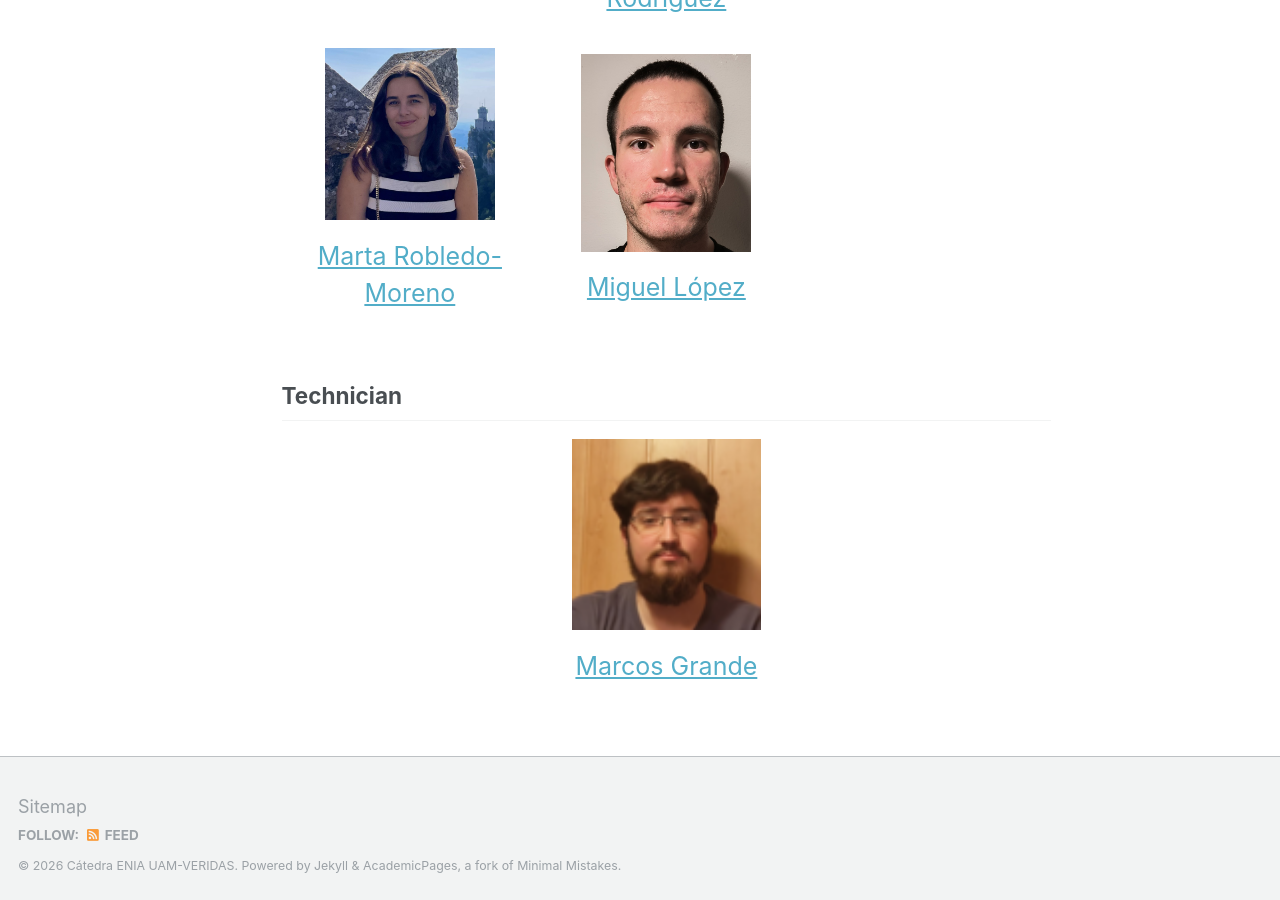
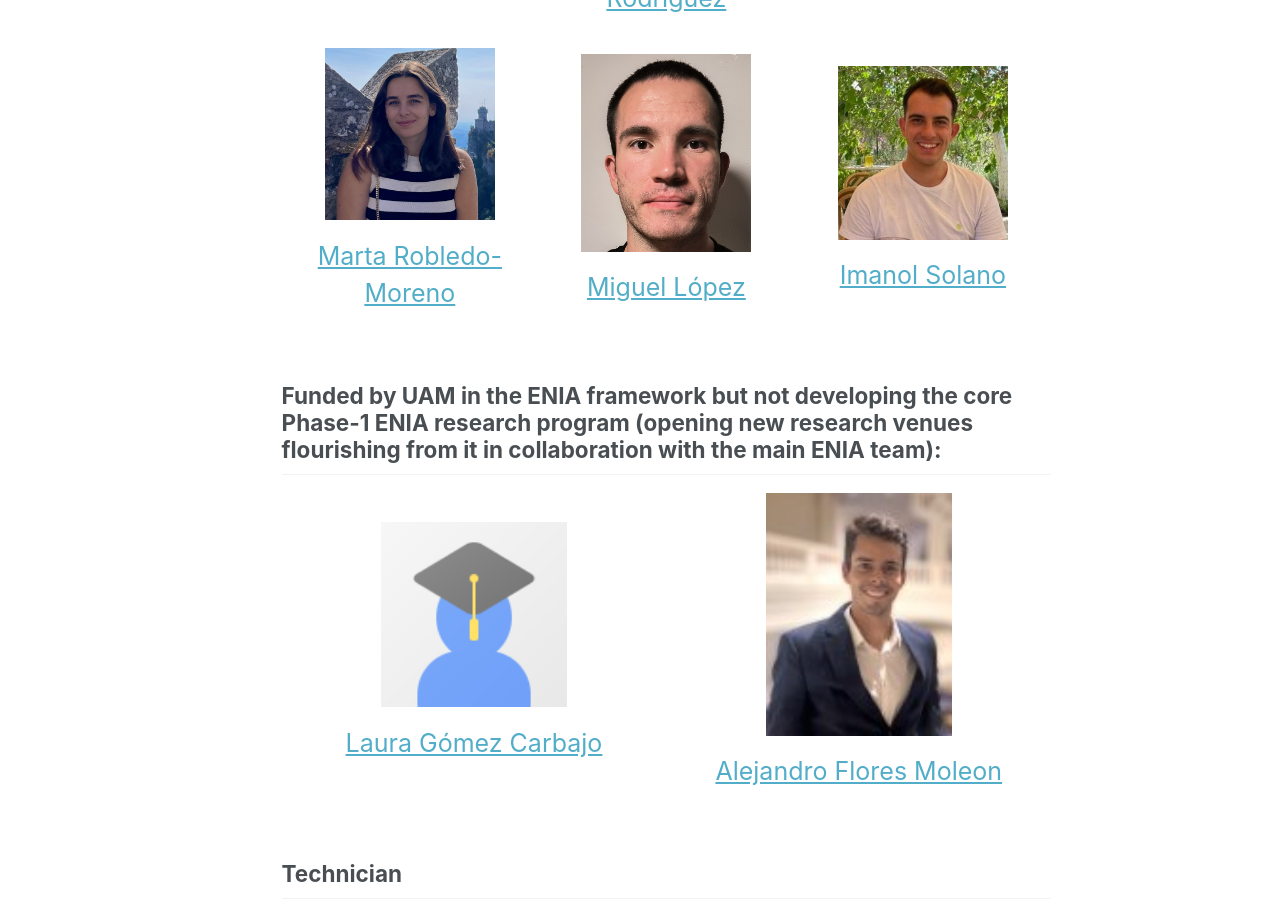
Before and after one commit to catedraeniauam/catedraeniauam.github.io, a Jekyll site: the page built from _pages/team.md, in a window 1280 px wide and 900 px high, scrolled down 2430 px. Built offline with Jekyll 4.4.1, drawn with Linux system fonts in a browser that asks for light colours.

Commit message:
Agregamos 2 nuevos PHDs, cambiamos los links de linkedin a scholar y agregamos a Imanol al apartado de Team

```diff
--- a/_pages/team.md
+++ b/_pages/team.md
@@ -92,27 +92,47 @@ PhD Students
     <tr>
       <td width="33%">
           <p align="center"><img class="img-70" src="https://catedraeniauam.github.io/images/javier.png"></p>
-          <p align="center"><a class="nombre" href="https://www.linkedin.com/in/javier-mu%C3%B1oz-haro-4861b321a/">Javier Muñoz-Haro</a></p>
+          <p align="center"><a class="nombre" href="https://scholar.google.es/citations?hl=es&user=thSi0EoAAAAJ">Javier Muñoz-Haro</a></p>
       </td>
       <td width="33%">
           <p align="center"><img class="img-70" src="https://catedraeniauam.github.io/images/laura.png"></p>
-          <p align="center"><a class="nombre" href="https://www.linkedin.com/in/laurapedrouzo/">Laura Pedrouzo-Rodriguez</a></p>
+          <p align="center"><a class="nombre" href="https://scholar.google.es/citations?hl=es&user=xYLElMkAAAAJ">Laura Pedrouzo-Rodriguez</a></p>
       </td>
       <td width="33%">
           <p align="center"><img class="img-70" src="https://catedraeniauam.github.io/images/Javier Irigoyen.jpg"></p>
-          <p align="center"><a class="nombre" href="">Javier Irigoyen</a></p>
+          <p align="center"><a class="nombre" href="https://scholar.google.es/citations?hl=es&user=c-F982gAAAAJ">Javier Irigoyen</a></p>
       </td>
     </tr>
     <tr>
       <td width="33%">
           <p align="center"><img class="img-70" src="https://catedraeniauam.github.io/images/marta.jpg"></p>
-          <p align="center"><a class="nombre" href="https://www.linkedin.com/in/marta-robledo-moreno/">Marta Robledo-Moreno</a></p>
+          <p align="center"><a class="nombre" href="https://scholar.google.es/citations?hl=es&user=3rjxsSYAAAAJ">Marta Robledo-Moreno</a></p>
       </td>
       <td width="33%">
           <p align="center"><img class="img-70" src="https://catedraeniauam.github.io/images/miguel phd.jpg"></p>
           <p align="center"><a class="nombre" href="https://scholar.google.es/citations?user=tGNzY0EAAAAJ&hl=es&oi=ao">Miguel López</a></p>
       </td>
       <td width="33%">
+          <p align="center"><img class="img-70" src="https://catedraeniauam.github.io/images/Imanol.jpeg"></p>
+          <p align="center"><a class="nombre" href="https://scholar.google.es/citations?hl=es&user=YLltqVgAAAAJ">Imanol Solano</a></p>
+      </td>
+    </tr>
+  </tbody>
+</table>
+
+Funded by UAM in the ENIA framework but not developing the core Phase-1 ENIA research program (opening new research venues flourishing from it in collaboration with the main ENIA team):
+-----
+
+<table>
+  <tbody>
+    <tr>
+      <td width="50%">
+          <p align="center"><img class="img-50" src="https://catedraeniauam.github.io/images/avatar_default.png"></p>
+          <p align="center"><a class="nombre" href="https://portalcientifico.uam.es/en/ipublic/researcher/333244">Laura Gómez Carbajo</a></p>
+      </td>
+      <td width="50%">
+          <p align="center"><img class="img-50" src="https://catedraeniauam.github.io/images/Alejandro_Flores_Moleon.jpeg"></p>
+          <p align="center"><a class="nombre" href="https://scholar.google.es/citations?hl=es&user=9SGANvkAAAAJ">Alejandro Flores Moleon</a></p>
       </td>
     </tr>
   </tbody>
```
Also changed, not shown: _pages/students.md (+7 -0 lines), images/Alejandro_Flores_Moleon.jpeg (added), images/Imanol.jpeg (added), images/avatar_default.png (added).
